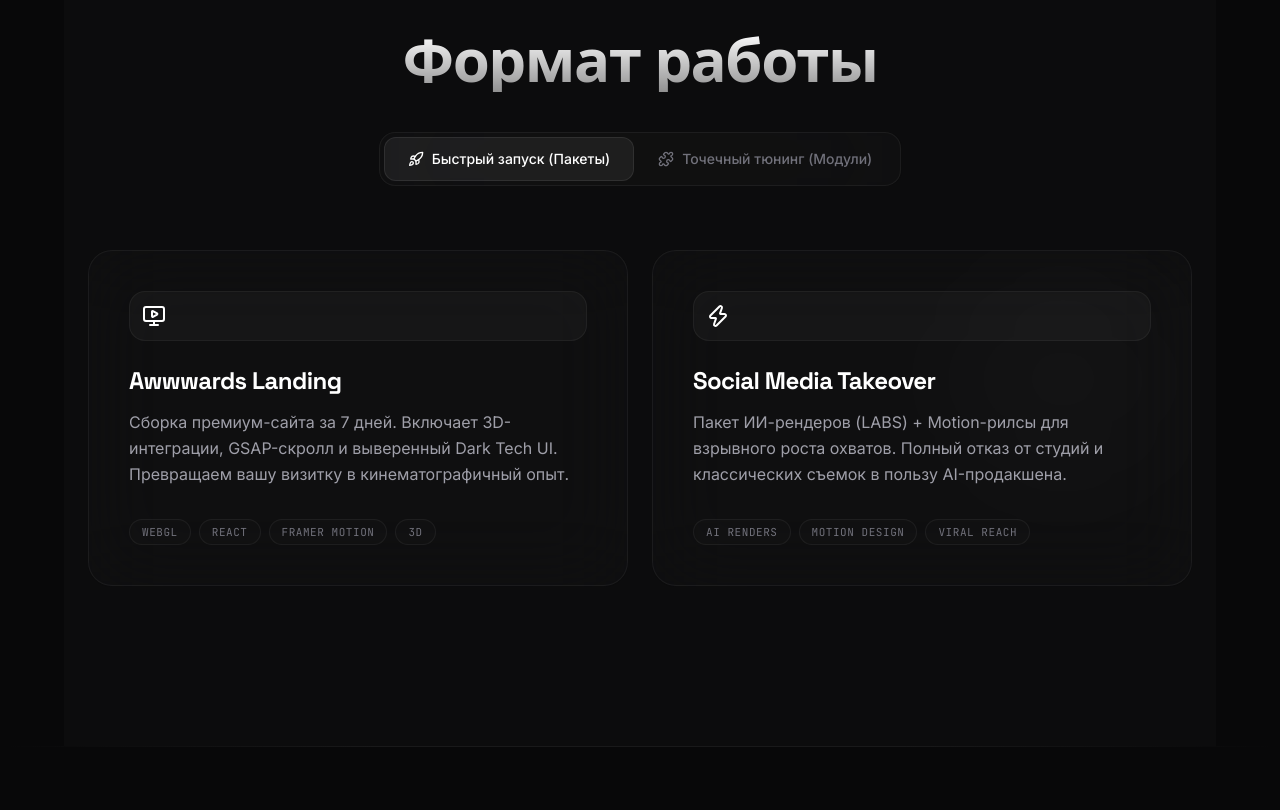
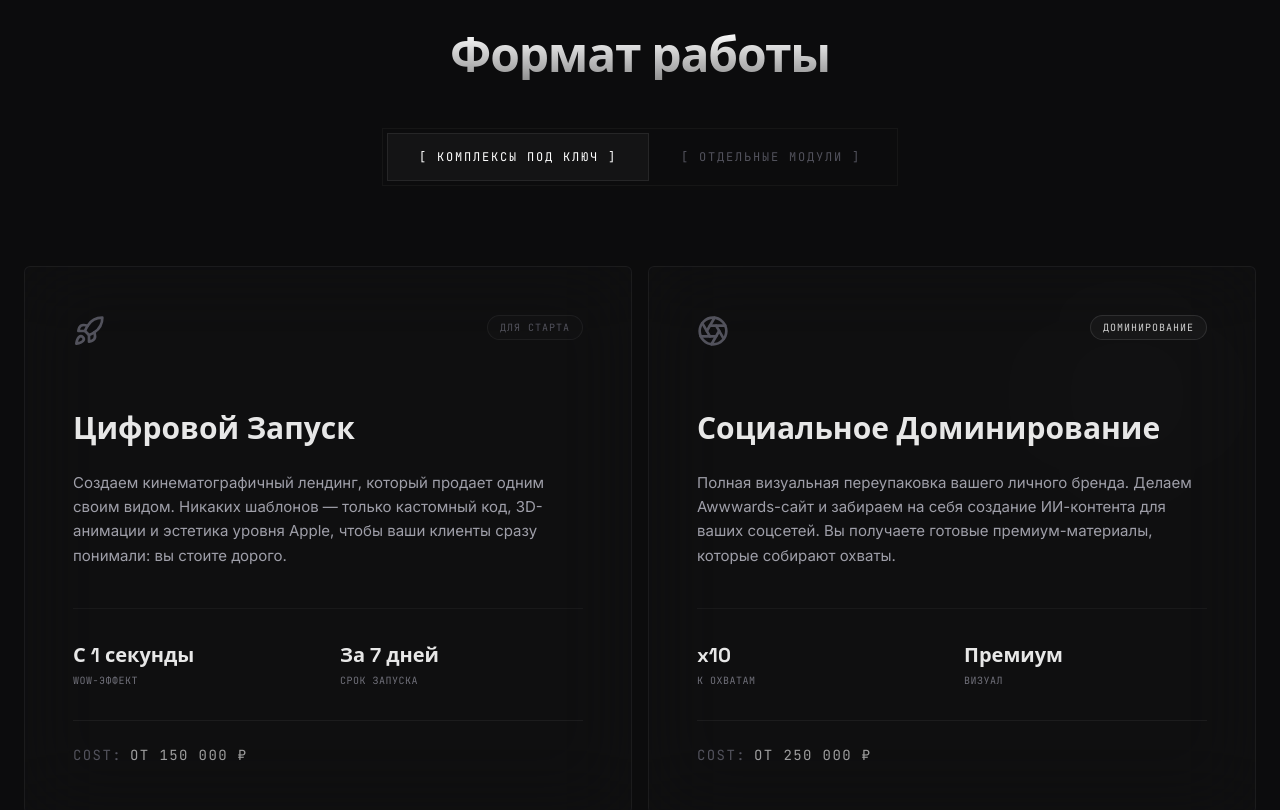
Before and after one commit to SGdupreeh/triumph-group, a React (Vite) app: page /example2 in a window 1280 px wide. Shown: the part 1720-2530 px from the top of the page. Built offline with nearby package versions, Linux system fonts and the light colour scheme.

Commit message:
refactor(ServicesB2C): update copy, metrics, and pricing to match B2C business value

```diff
--- a/src/components/ServicesB2C.tsx
+++ b/src/components/ServicesB2C.tsx
@@ -1,151 +1,205 @@
 import { useState } from 'react'
 import { motion, AnimatePresence } from 'framer-motion'
-import { Rocket, Puzzle, Zap, MonitorPlay, Code, Wand2, Paintbrush } from 'lucide-react'
+import { Rocket, Aperture, Fingerprint, LayoutTemplate, MessageSquareText, Image as ImageIcon } from 'lucide-react'
 
-const SPRING = { type: 'spring' as const, bounce: 0, duration: 0.8 }
-
-const variants = {
-  container: {
-    hidden: { opacity: 0 },
-    show: {
-      opacity: 1,
-      transition: { staggerChildren: 0.12 }
-    }
-  },
-  item: {
-    hidden: { opacity: 0, y: 24, scale: 0.96 },
-    show: { opacity: 1, y: 0, scale: 1, transition: SPRING }
-  },
-  exit: { opacity: 0, y: -12, scale: 0.98, transition: { duration: 0.3 } }
-}
+const EASE = [0.23, 1, 0.32, 1] as [number, number, number, number]
 
 export default function ServicesB2C() {
-  const [activeTab, setActiveTab] = useState<'packages' | 'modules'>('packages')
+  const [activeTab, setActiveTab] = useState<'complexes' | 'modules'>('complexes')
 
   return (
-    <section className="py-24 px-6 max-w-6xl mx-auto bg-[#0c0c0d]">
-      <div className="flex flex-col items-center mb-16">
-        <h2 className="font-display text-4xl md:text-5xl lg:text-6xl font-bold tracking-tight mb-10 text-center text-transparent bg-clip-text bg-gradient-to-b from-[#ffffff] to-[rgba(255,255,255,0.55)]">
+    <section className="py-24 px-6 max-w-7xl mx-auto bg-[#0c0c0d]">
+      <div className="flex flex-col items-center mb-20">
+        <h2 className="font-display text-3xl md:text-5xl font-bold tracking-tight mb-12 text-center text-transparent bg-clip-text bg-gradient-to-b from-[#ffffff] to-[rgba(255,255,255,0.55)]">
           Формат работы
         </h2>
 
-        {/* Toggle */}
-        <div className="flex p-1 bg-white/[0.02] border border-white/[0.05] rounded-2xl backdrop-blur-3xl relative">
+        {/* Terminal Style Toggle */}
+        <div className="flex bg-[#0c0c0d] border border-white/[0.04] p-1 font-mono text-[11px] sm:text-xs tracking-[0.15em] overflow-x-auto max-w-full">
           <button
-            onClick={() => setActiveTab('packages')}
-            className={`relative px-6 py-3 text-sm font-medium transition-colors z-10 rounded-xl flex items-center gap-2 ${
-              activeTab === 'packages' ? 'text-white' : 'text-zinc-500 hover:text-zinc-300'
+            onClick={() => setActiveTab('complexes')}
+            className={`relative px-6 sm:px-8 py-4 transition-colors z-10 flex items-center gap-3 uppercase whitespace-nowrap ${
+              activeTab === 'complexes' ? 'text-white' : 'text-zinc-600 hover:text-zinc-400'
             }`}
           >
-            <Rocket size={16} />
-            Быстрый запуск (Пакеты)
-            {activeTab === 'packages' && (
+            [ КОМПЛЕКСЫ ПОД КЛЮЧ ]
+            {activeTab === 'complexes' && (
               <motion.div
                 layoutId="b2c-active-tab"
-                className="absolute inset-0 bg-white/[0.06] border border-white/[0.08] rounded-xl -z-10"
-                transition={SPRING}
+                className="absolute inset-0 bg-white/[0.03] border border-white/[0.08] -z-10"
+                transition={{ duration: 0.6, ease: EASE }}
               />
             )}
           </button>
 
           <button
             onClick={() => setActiveTab('modules')}
-            className={`relative px-6 py-3 text-sm font-medium transition-colors z-10 rounded-xl flex items-center gap-2 ${
-              activeTab === 'modules' ? 'text-white' : 'text-zinc-500 hover:text-zinc-300'
+            className={`relative px-6 sm:px-8 py-4 transition-colors z-10 flex items-center gap-3 uppercase whitespace-nowrap ${
+              activeTab === 'modules' ? 'text-white' : 'text-zinc-600 hover:text-zinc-400'
             }`}
           >
-            <Puzzle size={16} />
-            Точечный тюнинг (Модули)
+            [ ОТДЕЛЬНЫЕ МОДУЛИ ]
             {activeTab === 'modules' && (
               <motion.div
                 layoutId="b2c-active-tab"
-                className="absolute inset-0 bg-white/[0.06] border border-white/[0.08] rounded-xl -z-10"
-                transition={SPRING}
+                className="absolute inset-0 bg-white/[0.03] border border-white/[0.08] -z-10"
+                transition={{ duration: 0.6, ease: EASE }}
               />
             )}
           </button>
         </div>
       </div>
 
-      <div className="min-h-[400px]">
+      <div className="min-h-[480px]">
         <AnimatePresence mode="wait">
-          {activeTab === 'packages' ? (
+          {activeTab === 'complexes' ? (
             <motion.div
-              key="packages"
-              variants={variants}
-              initial="hidden"
-              animate="show"
-              exit="exit"
-              className="grid grid-cols-1 md:grid-cols-2 gap-6"
+              key="complexes"
+              initial={{ opacity: 0, y: 16 }}
+              animate={{ opacity: 1, y: 0 }}
+              exit={{ opacity: 0, y: -16 }}
+              transition={{ duration: 0.5, ease: EASE }}
+              className="grid grid-cols-1 lg:grid-cols-2 gap-4"
             >
-              <motion.div variants={variants.item} className="group relative p-8 md:p-10 rounded-3xl bg-white/[0.015] border border-white/[0.05] backdrop-blur-2xl hover:bg-white/[0.025] hover:border-white/[0.08] transition-all duration-500 overflow-hidden flex flex-col h-full">
-                <div className="absolute top-0 left-0 w-full h-full bg-gradient-to-br from-white/[0.03] to-transparent opacity-0 group-hover:opacity-100 transition-opacity duration-500 pointer-events-none" />
-                <div className="mb-6 inline-flex p-3 rounded-2xl bg-white/[0.03] border border-white/[0.05] text-white">
-                  <MonitorPlay size={24} />
+              {/* Card 1 */}
+              <div className="p-10 md:p-12 bg-white/[0.015] border border-white/[0.05] backdrop-blur-2xl flex flex-col h-full group hover:bg-white/[0.025] hover:border-white/[0.08] transition-all duration-500 relative overflow-hidden rounded-none sm:rounded-md">
+                <div className="absolute top-0 left-0 w-full h-full bg-gradient-to-br from-white/[0.02] to-transparent opacity-0 group-hover:opacity-100 transition-opacity duration-500 pointer-events-none" />
+                <div className="flex justify-between items-start mb-16 relative z-10">
+                  <Rocket className="text-zinc-600 group-hover:text-white transition-colors duration-500" size={32} />
+                  <span className="font-mono text-[10px] tracking-widest text-zinc-600 border border-white/[0.05] px-3 py-1 rounded-full uppercase bg-white/[0.01]">
+                    Для старта
+                  </span>
                 </div>
-                <h3 className="text-2xl font-display font-bold text-white mb-3 tracking-tight">Awwwards Landing</h3>
-                <p className="text-zinc-400 leading-relaxed mb-8 flex-grow">
-                  Сборка премиум-сайта за 7 дней. Включает 3D-интеграции, GSAP-скролл и выверенный Dark Tech UI. Превращаем вашу визитку в кинематографичный опыт.
+
+                <h3 className="text-3xl font-display font-bold text-white/[0.9] mb-6 relative z-10">
+                  Цифровой Запуск
+                </h3>
+
+                <p className="text-zinc-400 text-[15px] leading-relaxed mb-10 flex-grow relative z-10">
+                  Создаем кинематографичный лендинг, который продает одним своим видом. Никаких шаблонов — только кастомный код, 3D-анимации и эстетика уровня Apple, чтобы ваши клиенты сразу понимали: вы стоите дорого.
                 </p>
-                <div className="flex flex-wrap gap-2 mt-auto">
-                  {['WebGL', 'React', 'Framer Motion', '3D'].map(tag => (
-                    <span key={tag} className="px-3 py-1 text-[11px] font-mono uppercase tracking-wider text-zinc-500 border border-white/[0.05] rounded-full bg-white/[0.01]">
-                      {tag}
-                    </span>
-                  ))}
+
+                <div className="grid grid-cols-2 gap-6 pt-8 border-t border-white/[0.04] mb-8 relative z-10">
+                  <div>
+                    <div className="font-display text-xl font-bold text-white/[0.9] mb-1">С 1 секунды</div>
+                    <div className="font-mono text-[10px] text-zinc-500 tracking-wider">WOW-ЭФФЕКТ</div>
+                  </div>
+                  <div>
+                    <div className="font-display text-xl font-bold text-white/[0.9] mb-1">За 7 дней</div>
+                    <div className="font-mono text-[10px] text-zinc-500 tracking-wider">СРОК ЗАПУСКА</div>
+                  </div>
                 </div>
-              </motion.div>
 
-              <motion.div variants={variants.item} className="group relative p-8 md:p-10 rounded-3xl bg-white/[0.015] border border-white/[0.05] backdrop-blur-2xl hover:bg-white/[0.025] hover:border-white/[0.08] transition-all duration-500 overflow-hidden flex flex-col h-full">
-                <div className="absolute top-0 right-0 w-64 h-64 bg-white/[0.02] blur-3xl rounded-full group-hover:bg-white/[0.04] transition-colors duration-500" />
-                <div className="mb-6 inline-flex p-3 rounded-2xl bg-white/[0.03] border border-white/[0.05] text-white">
-                  <Zap size={24} />
+                {/* Price block */}
+                <div className="pt-6 border-t border-white/[0.05] relative z-10">
+                  <div className="font-mono text-sm tracking-widest text-white/[0.6]">
+                    <span className="text-zinc-600 mr-2">COST:</span>ОТ 150 000 ₽
+                  </div>
                 </div>
-                <h3 className="text-2xl font-display font-bold text-white mb-3 tracking-tight">Social Media Takeover</h3>
-                <p className="text-zinc-400 leading-relaxed mb-8 flex-grow">
-                  Пакет ИИ-рендеров (LABS) + Motion-рилсы для взрывного роста охватов. Полный отказ от студий и классических съемок в пользу AI-продакшена.
+              </div>
+
+              {/* Card 2 */}
+              <div className="p-10 md:p-12 bg-white/[0.015] border border-white/[0.05] backdrop-blur-2xl flex flex-col h-full group hover:bg-white/[0.025] hover:border-white/[0.08] transition-all duration-500 relative overflow-hidden rounded-none sm:rounded-md">
+                <div className="absolute top-0 right-0 w-64 h-64 bg-white/[0.01] blur-3xl rounded-full group-hover:bg-white/[0.03] transition-colors duration-500" />
+                <div className="flex justify-between items-start mb-16 relative z-10">
+                  <Aperture className="text-zinc-600 group-hover:text-white transition-colors duration-500" size={32} />
+                  <span className="font-mono text-[10px] tracking-widest text-white/[0.8] border border-white/[0.1] px-3 py-1 rounded-full uppercase bg-white/[0.03]">
+                    Доминирование
+                  </span>
+                </div>
+
+                <h3 className="text-3xl font-display font-bold text-white/[0.9] mb-6 relative z-10">
+                  Социальное Доминирование
+                </h3>
+
+                <p className="text-zinc-400 text-[15px] leading-relaxed mb-10 flex-grow relative z-10">
+                  Полная визуальная переупаковка вашего личного бренда. Делаем Awwwards-сайт и забираем на себя создание ИИ-контента для ваших соцсетей. Вы получаете готовые премиум-материалы, которые собирают охваты.
                 </p>
-                <div className="flex flex-wrap gap-2 mt-auto">
-                  {['AI Renders', 'Motion Design', 'Viral Reach'].map(tag => (
-                    <span key={tag} className="px-3 py-1 text-[11px] font-mono uppercase tracking-wider text-zinc-500 border border-white/[0.05] rounded-full bg-white/[0.01]">
-                      {tag}
-                    </span>
-                  ))}
+
+                <div className="grid grid-cols-2 gap-6 pt-8 border-t border-white/[0.04] mb-8 relative z-10">
+                  <div>
+                    <div className="font-display text-xl font-bold text-white/[0.9] mb-1">x10</div>
+                    <div className="font-mono text-[10px] text-zinc-500 tracking-wider">К ОХВАТАМ</div>
+                  </div>
+                  <div>
+                    <div className="font-display text-xl font-bold text-white/[0.9] mb-1">Премиум</div>
+                    <div className="font-mono text-[10px] text-zinc-500 tracking-wider">ВИЗУАЛ</div>
+                  </div>
                 </div>
-              </motion.div>
+
+                {/* Price block */}
+                <div className="pt-6 border-t border-white/[0.05] relative z-10">
+                  <div className="font-mono text-sm tracking-widest text-white/[0.6]">
+                    <span className="text-zinc-600 mr-2">COST:</span>ОТ 250 000 ₽
+                  </div>
+                </div>
+              </div>
             </motion.div>
           ) : (
             <motion.div
               key="modules"
-              variants={variants}
-              initial="hidden"
-              animate="show"
-              exit="exit"
-              className="grid grid-cols-1 md:grid-cols-3 gap-6"
+              initial={{ opacity: 0, y: 16 }}
+              animate={{ opacity: 1, y: 0 }}
+              exit={{ opacity: 0, y: -16 }}
+              transition={{ duration: 0.5, ease: EASE }}
+              className="grid grid-cols-1 md:grid-cols-3 gap-4"
             >
-              <motion.div variants={variants.item} className="p-8 rounded-3xl bg-white/[0.015] border border-white/[0.05] backdrop-blur-2xl hover:bg-white/[0.025] hover:border-white/[0.08] transition-all duration-500 flex flex-col">
-                <Code className="text-zinc-500 mb-5" size={20} />
-                <h4 className="text-lg font-bold text-white mb-2">WebGL / Canvas интеграция</h4>
-                <p className="text-sm text-zinc-400 leading-relaxed">
-                  Внедрение 3D-сцен или шейдеров в ваш текущий сайт для повышения премиальности.
+              {/* Module 1 */}
+              <div className="p-8 bg-white/[0.015] border border-white/[0.05] backdrop-blur-2xl hover:bg-white/[0.025] hover:border-white/[0.08] transition-all duration-300 flex flex-col h-full rounded-none sm:rounded-md">
+                <div className="flex justify-between items-center mb-8">
+                  <LayoutTemplate className="text-zinc-500" size={24} />
+                  <span className="font-mono text-[10px] text-white/20 uppercase tracking-widest bg-white/[0.02] border border-white/[0.05] px-2 py-1 rounded">
+                    UNIT: CODES
+                  </span>
+                </div>
+                <h4 className="font-display text-xl font-bold text-white/[0.9] mb-4">Awwwards-Визитка</h4>
+                <p className="text-zinc-400 text-[13px] leading-relaxed mb-10 flex-grow">
+                  Имиджевый сайт-портфолио с плавной кинематикой и минималистичным Dark Tech дизайном. Выделяет вас среди 99% конкурентов в вашей нише.
                 </p>
-              </motion.div>
+                <div className="pt-6 border-t border-white/[0.05]">
+                  <div className="font-mono text-xs tracking-widest text-white/[0.6]">
+                    <span className="text-zinc-600 mr-2">COST:</span>ОТ 80 000 ₽
+                  </div>
+                </div>
+              </div>
 
-              <motion.div variants={variants.item} className="p-8 rounded-3xl bg-white/[0.015] border border-white/[0.05] backdrop-blur-2xl hover:bg-white/[0.025] hover:border-white/[0.08] transition-all duration-500 flex flex-col">
-                <Wand2 className="text-zinc-500 mb-5" size={20} />
-                <h4 className="text-lg font-bold text-white mb-2">Пакет ИИ-генераций</h4>
-                <p className="text-sm text-zinc-400 leading-relaxed">
-                  Генерация 20 гиперреалистичных изображений продукта или бренда без фотосессий.
+              {/* Module 2 */}
+              <div className="p-8 bg-white/[0.015] border border-white/[0.05] backdrop-blur-2xl hover:bg-white/[0.025] hover:border-white/[0.08] transition-all duration-300 flex flex-col h-full rounded-none sm:rounded-md">
+                <div className="flex justify-between items-center mb-8">
+                  <Fingerprint className="text-zinc-500" size={24} />
+                  <span className="font-mono text-[10px] text-white/20 uppercase tracking-widest bg-white/[0.02] border border-white/[0.05] px-2 py-1 rounded">
+                    UNIT: SYSTEMS
+                  </span>
+                </div>
+                <h4 className="font-display text-xl font-bold text-white/[0.9] mb-4">Умный Клон-Ассистент</h4>
+                <p className="text-zinc-400 text-[13px] leading-relaxed mb-10 flex-grow">
+                  Обучаем нейросеть на ваших материалах. Она отвечает в Direct и Telegram от вашего имени, копируя ваш стиль общения, и прогревает аудиторию 24/7.
                 </p>
-              </motion.div>
+                <div className="pt-6 border-t border-white/[0.05]">
+                  <div className="font-mono text-xs tracking-widest text-white/[0.6]">
+                    <span className="text-zinc-600 mr-2">COST:</span>ОТ 50 000 ₽
+                  </div>
+                </div>
+              </div>
 
-              <motion.div variants={variants.item} className="p-8 rounded-3xl bg-white/[0.015] border border-white/[0.05] backdrop-blur-2xl hover:bg-white/[0.025] hover:border-white/[0.08] transition-all duration-500 flex flex-col">
-                <Paintbrush className="text-zinc-500 mb-5" size={20} />
-                <h4 className="text-lg font-bold text-white mb-2">Редизайн интерфейса</h4>
-                <p className="text-sm text-zinc-400 leading-relaxed">
-                  Перевод устаревшего дизайна в парадигму Dark Tech с упором на типографику.
+              {/* Module 3 */}
+              <div className="p-8 bg-white/[0.015] border border-white/[0.05] backdrop-blur-2xl hover:bg-white/[0.025] hover:border-white/[0.08] transition-all duration-300 flex flex-col h-full rounded-none sm:rounded-md">
+                <div className="flex justify-between items-center mb-8">
+                  <ImageIcon className="text-zinc-500" size={24} />
+                  <span className="font-mono text-[10px] text-white/20 uppercase tracking-widest bg-white/[0.02] border border-white/[0.05] px-2 py-1 rounded">
+                    UNIT: LABS
+                  </span>
+                </div>
+                <h4 className="font-display text-xl font-bold text-white/[0.9] mb-4">Пакет AI-Рендеров</h4>
+                <p className="text-zinc-400 text-[13px] leading-relaxed mb-10 flex-grow">
+                  Создаем 30 высококачественных изображений и промо-роликов с вашим продуктом или образом для постинга в соцсети. Никаких стоковых фото.
                 </p>
-              </motion.div>
+                <div className="pt-6 border-t border-white/[0.05]">
+                  <div className="font-mono text-xs tracking-widest text-white/[0.6]">
+                    <span className="text-zinc-600 mr-2">COST:</span>ОТ 40 000 ₽
+                  </div>
+                </div>
+              </div>
             </motion.div>
           )}
         </AnimatePresence>
```
